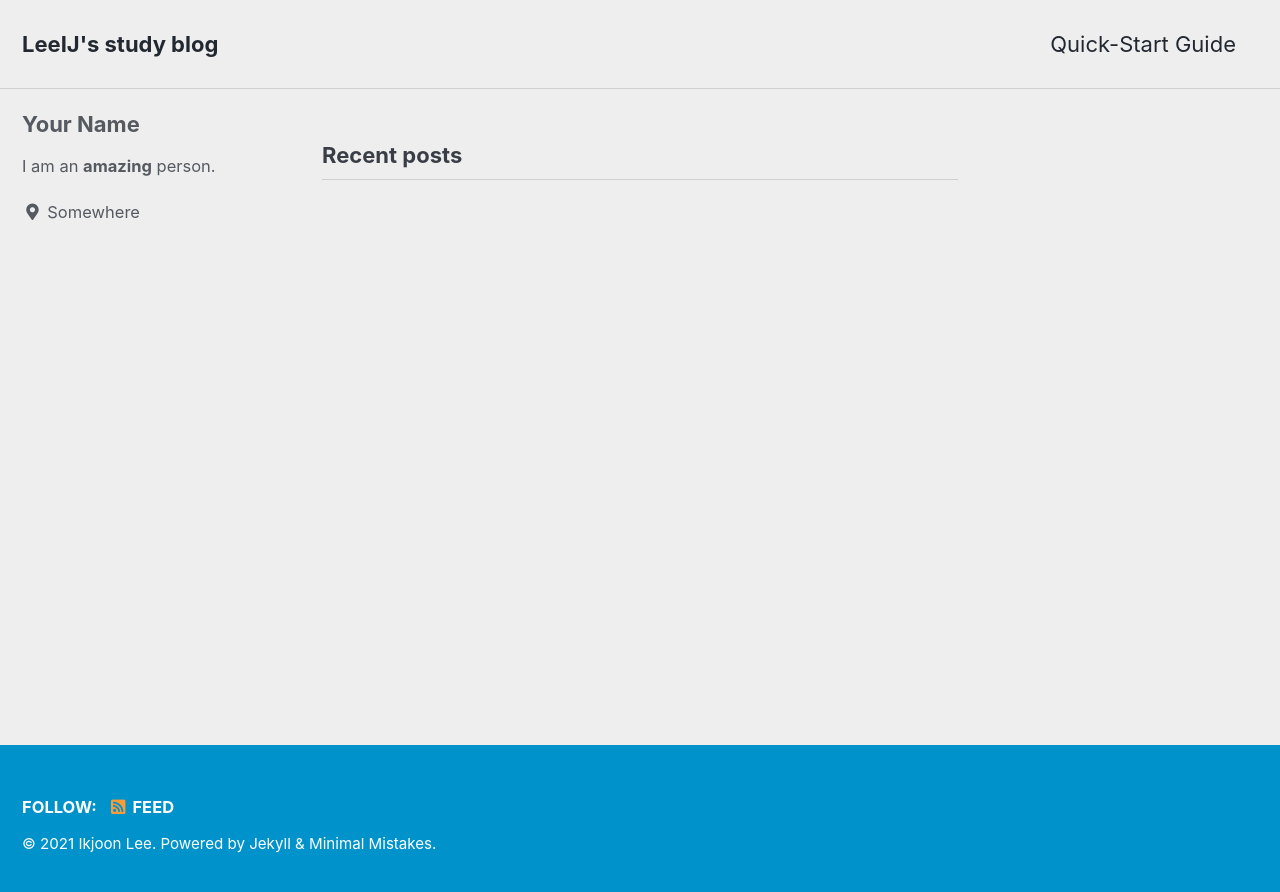
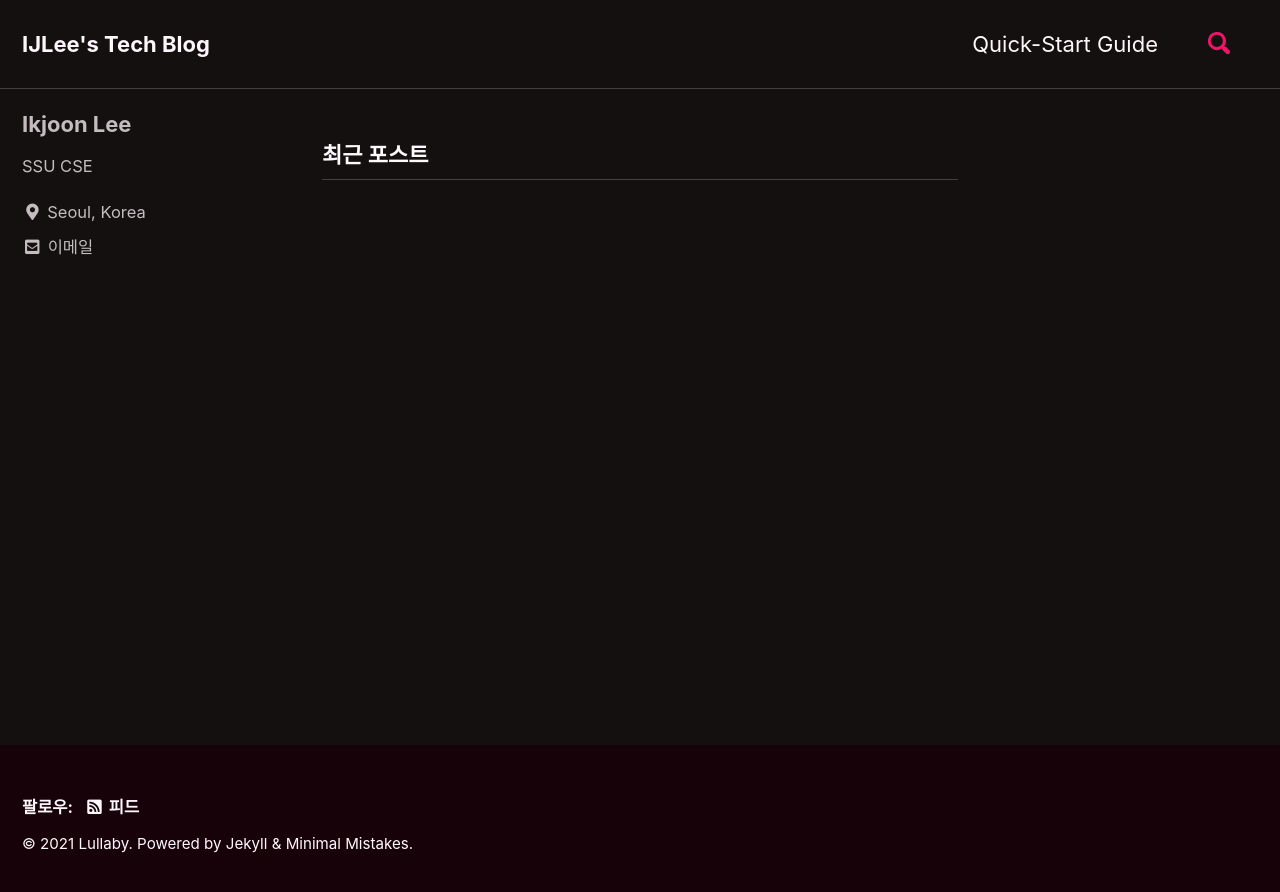
Before and after one commit to IJLee0812/ijlee0812.github.io, a Jekyll site: the page built from index.html, in a window 1280 px wide. Shown: the top 892 px of the page. Built offline with Jekyll 4.4.1, drawn with Linux system fonts in a browser that asks for light colours; cached includes are drawn as plain includes; the list of posts is cut into pages by our own code.

Commit message:
Update _config.yml

```diff
--- a/_config.yml
+++ b/_config.yml
@@ -12,18 +12,18 @@
 
 # theme                  : "minimal-mistakes-jekyll"
 # remote_theme           : "mmistakes/minimal-mistakes"
-minimal_mistakes_skin    : "air" # "air", "aqua", "contrast", "dark", "dirt", "neon", "mint", "plum", "sunrise"
+minimal_mistakes_skin    : "neon" # "air", "aqua", "contrast", "dark", "dirt", "neon", "mint", "plum", "sunrise"
 
 # Site Settings
-locale                   : "en-US"
-title                    : "LeeIJ's study blog"
+locale                   : "ko"
+title                    : "IJLee's Tech Blog"
 title_separator          : "-"
 subtitle                 : # site tagline that appears below site title in masthead
-name                     : "Ikjoon Lee"
-description              : "An amazing website."
-url                      : # the base hostname & protocol for your site e.g. "https://mmistakes.github.io"
+name                     : "Lullaby"
+description              : "Only for Portfolio"
+url                      : "https://ijlee0812.github.io"
 baseurl                  : # the subpath of your site, e.g. "/blog"
-repository               : # GitHub username/repo-name e.g. "mmistakes/minimal-mistakes"
+repository               : "ijlee0812/ijlee0812.github.io"
 teaser                   : # path of fallback teaser image, e.g. "/assets/images/500x300.png"
 logo                     : # path of logo image to display in the masthead, e.g. "/assets/images/88x88.png"
 masthead_title           : # overrides the website title displayed in the masthead, use " " for no title
@@ -51,8 +51,8 @@ reCaptcha:
   secret                 :
 atom_feed:
   path                   : # blank (default) uses feed.xml
-search                   : # true, false (default)
-search_full_content      : # true, false (default)
+search                   : true
+search_full_content      : true
 search_provider          : # lunr (default), algolia, google
 algolia:
   application_id         : # YOUR_APPLICATION_ID
@@ -93,11 +93,11 @@ analytics:
 
 # Site Author
 author:
-  name             : "Your Name"
+  name             : "Ikjoon Lee"
   avatar           : # path of avatar image, e.g. "/assets/images/bio-photo.jpg"
-  bio              : "I am an **amazing** person."
-  location         : "Somewhere"
-  email            :
+  bio              : "SSU CSE"
+  location         : "Seoul, Korea"
+  email            : "leeij0812@gmail.com"
   links:
     - label: "Email"
       icon: "fas fa-fw fa-envelope-square"
```
